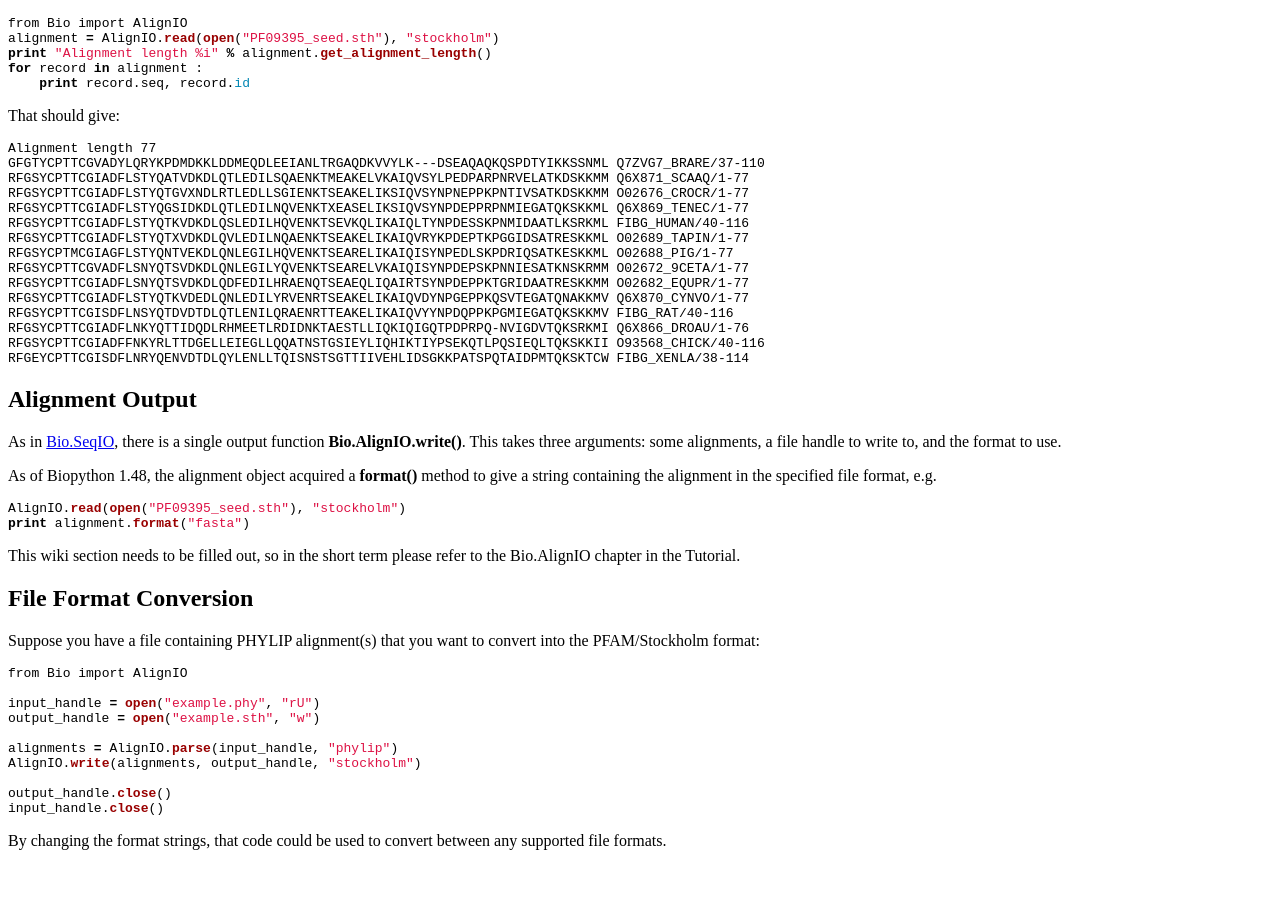
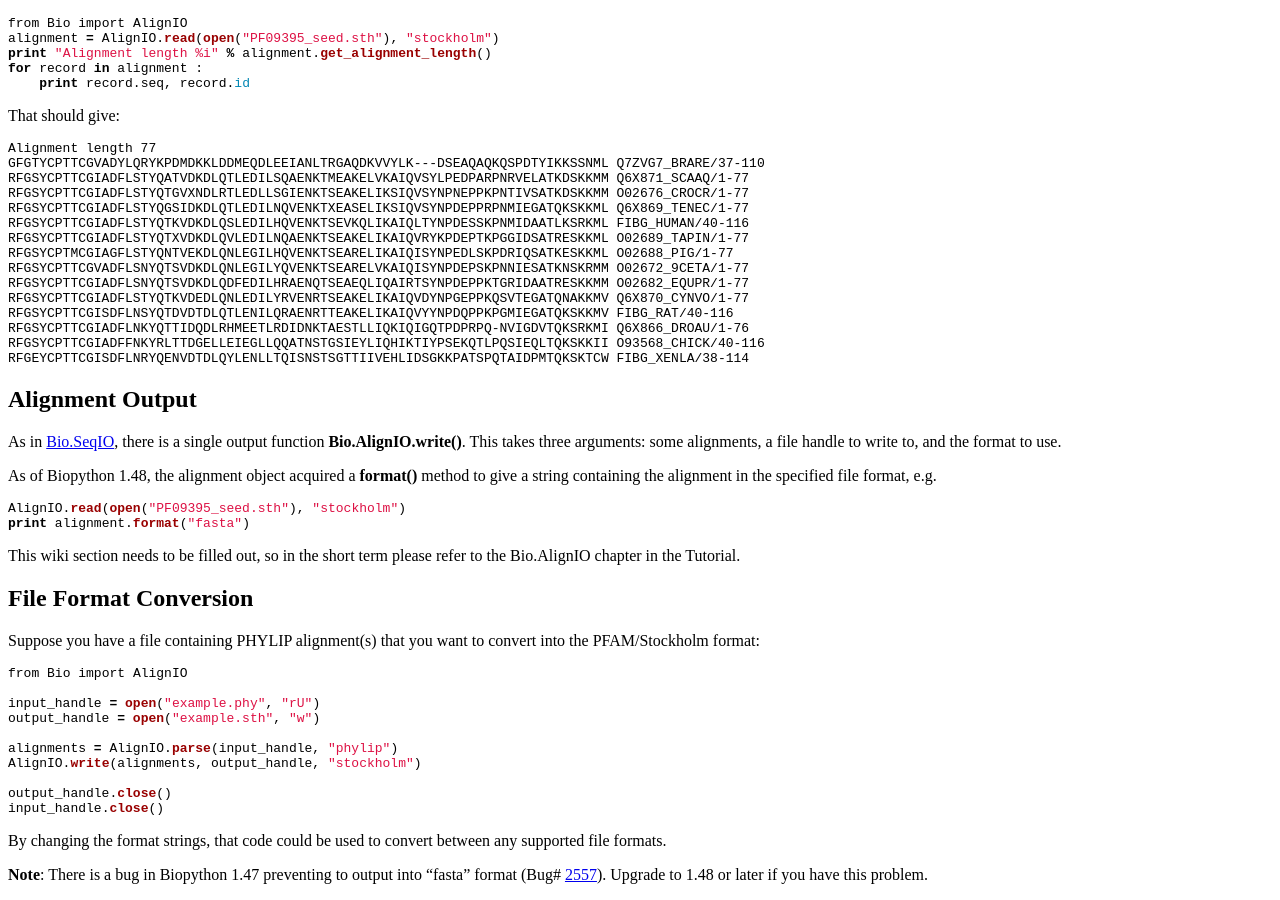
Before and after one commit to biopython/biopython.github.io, a Jekyll site: the page built from wiki/AlignIO.md, in a window 1280 px wide and 900 px high, scrolled down 1862 px. Built offline with Jekyll 4.4.1, drawn with Linux system fonts in a browser that asks for light colours; before the commit the page ends 2728 px from its top, so only the background shows below that.

Commit message:
/* File Format Conversion */ A note warning about bug 2557.

```diff
--- a/wiki/AlignIO.md
+++ b/wiki/AlignIO.md
@@ -210,3 +210,8 @@ input_handle.close()
 
 By changing the format strings, that code could be used to convert
 between any supported file formats.
+
+**Note**: There is a bug in Biopython 1.47 preventing to output into
+"fasta" format (Bug\#
+[2557](http://bugzilla.open-bio.org/show_bug.cgi?id=2557)). Upgrade to
+1.48 or later if you have this problem.
```
Also changed, not shown: 1 other file.
